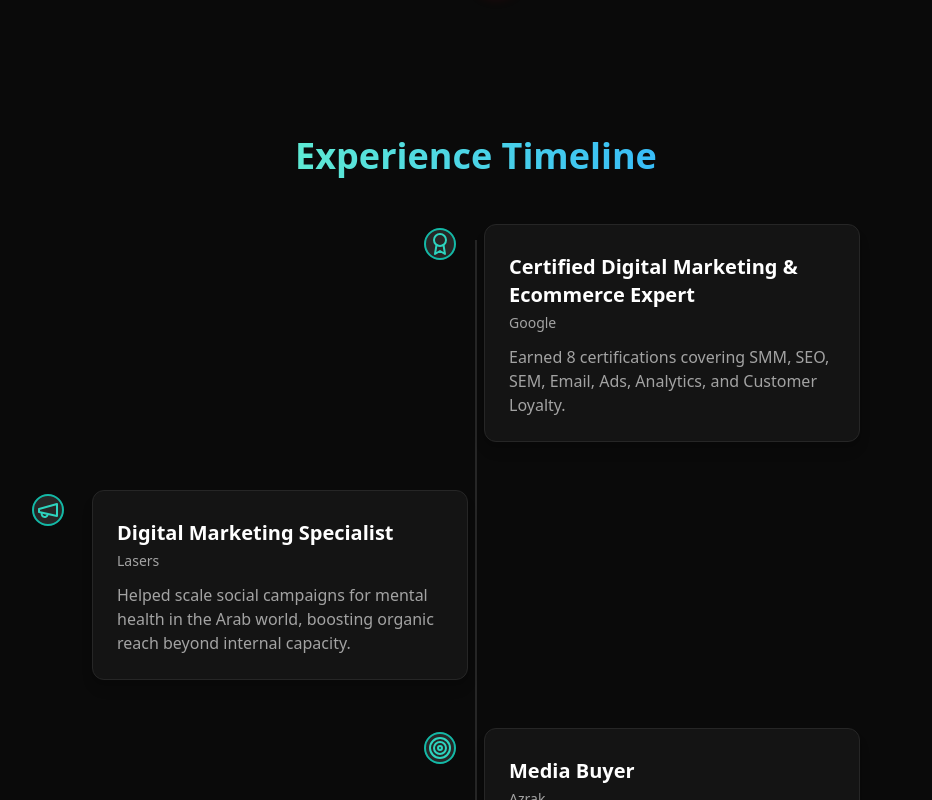
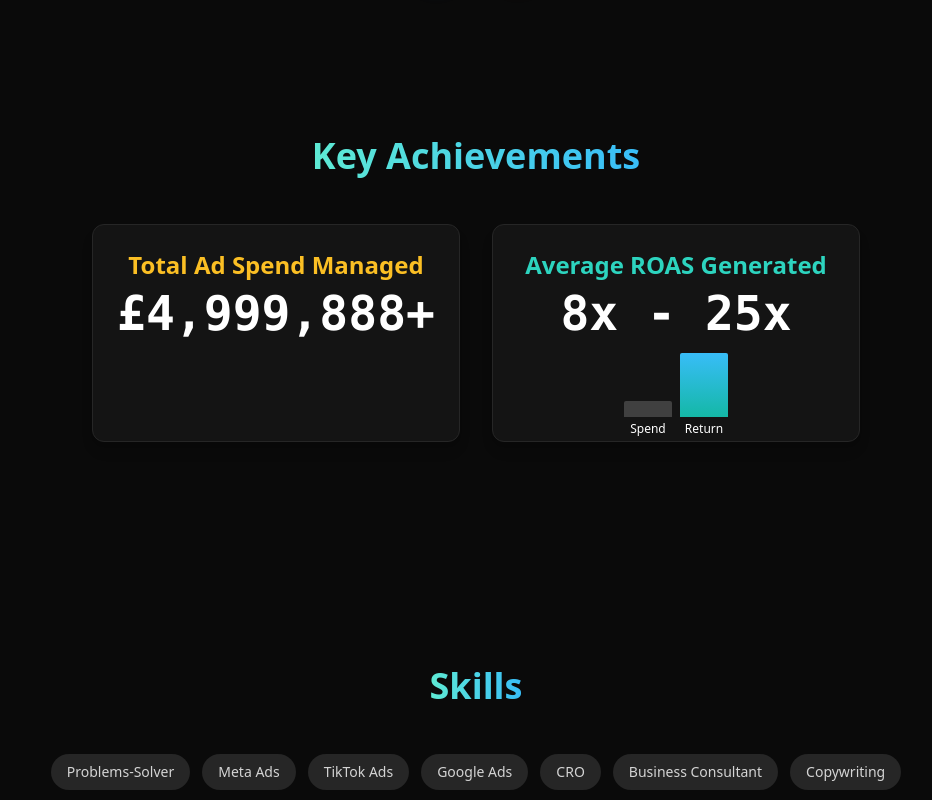
Before and after one commit to AbdullahRashid99/Abdullah-Rashid-Portfolio-V.1, a React (Vite) app: page / in a window 1280 px wide. Shown: the part 1120-1920 px from the top of the page, without its empty margins (164-1096 px from the left). Built offline with nearby package versions, Linux system fonts and the light colour scheme.

Commit message:
Update Portfolio-Enhanced.jsx

```diff
--- a/src/Portfolio-Enhanced.jsx
+++ b/src/Portfolio-Enhanced.jsx
@@ -44,23 +44,10 @@ const personalInfo = {
   profileImage: "https://i.postimg.cc/RFmtpNSy/Abdullah-Rashid.jpg",
 };
 
-// --- Sections ---
+// --- Sections (Experience removed) ---
 const sections = [
-  { id: "experience", title: "Experience" },
   { id: "skills", title: "Skills" },
   { id: "projects", title: "Results" },
-];
-
-// --- Experience Data ---
-const experienceData = [
-  { icon: <Award />, title: "Certified Digital Marketing & Ecommerce Expert", company: "Google", description: "Earned 8 certifications covering SMM, SEO, SEM, Email, Ads, Analytics, and Customer Loyalty." },
-  { icon: <Megaphone />, title: "Digital Marketing Specialist", company: "Lasers", description: "Helped scale social campaigns for mental health in the Arab world, boosting organic reach beyond internal capacity." },
-  { icon: <Target />, title: "Media Buyer ", company: "Azrak", description: "Planned, launched, and optimized paid media campaigns on Meta & Tiktok, significantly improving ROAS and reducing CPA." },
-  { icon: <ShoppingCart />, title: "E-commerce & Dropshipping Expert", company: "Freelance", description: "Created high-converting Shopify stores, specializing in pricing, competitor analysis, and product development." },
-  { icon: <UserCheck />, title: "One-to-One Digital Marketing Coach", company: "Freelance", description: "Delivered personalized training sessions, simplifying complex concepts to help clients execute real-world campaigns." },
-  { icon: <Briefcase />, title: "Account Manager", company: "Business Empire", description: "Managed key accounts across diverse niches including fashion, cosmetics & real estate." },
-  { icon: <Building />, title: "Real Estate Campaigns", company: "OFQ, Royal City", description: "Led successful digital marketing campaigns for major real estate developers." },
-  { icon: <LineChart />, title: "Stock Market & Financial Analyst", company: "Self-Directed", description: "Specialized in economic, political, and technical analysis of financial markets." },
 ];
 
 // --- Skills Data ---
@@ -253,7 +240,6 @@ export default function Portfolio() {
 
   const sectionRefs = {
     home: useRef(null),
-    experience: useRef(null),
     skills: useRef(null),
     projects: useRef(null),
     contact: useRef(null),
@@ -322,36 +308,6 @@ export default function Portfolio() {
 
         {/* Social Circle Component */}
         <SocialCircle />
-
-        {/* Experience Section */}
-        <SectionWrapper ref={sectionRefs.experience} id="experience" title="Experience Timeline">
-          <div className="max-w-3xl mx-auto relative">
-            <div className="absolute left-4 md:left-1/2 top-4 bottom-4 w-0.5 bg-neutral-800 -translate-x-1/2" />
-            {experienceData.map((item, index) => (
-              <motion.div
-                key={index}
-                className={`mb-12 flex items-start gap-4 ${index % 2 === 0 ? 'md:flex-row' : 'md:flex-row-reverse'}`}
-                initial={{ opacity: 0, x: index % 2 === 0 ? -30 : 30 }}
-                whileInView={{ opacity: 1, x: 0 }}
-                viewport={{ once: true, amount: 0.5 }}
-                transition={{ duration: 0.6 }}
-              >
-                <div className="hidden md:block w-1/2" />
-                <div className="relative w-full md:w-1/2">
-                  <div className="absolute -left-1.5 md:left-auto md:right-full md:mr-6 lg:mr-7 top-1 w-8 h-8 rounded-full bg-neutral-800 border-2 border-teal-500 flex items-center justify-center text-teal-400">{item.icon}</div>
-                  <Card className="hover:border-teal-500/50 transition-colors">
-                    <CardContent>
-                      <p className="text-xs text-amber-400 mb-1">{item.date}</p>
-                      <h3 className="text-xl font-semibold text-white mb-1">{item.title}</h3>
-                      <p className="text-sm text-neutral-400 font-medium mb-3">{item.company}</p>
-                      <p className="text-neutral-400">{item.description}</p>
-                    </CardContent>
-                  </Card>
-                </div>
-              </motion.div>
-            ))}
-          </div>
-        </SectionWrapper>
 
         {/* Achievements Section */}
         <SectionWrapper id="achievements" title="Key Achievements">
```
